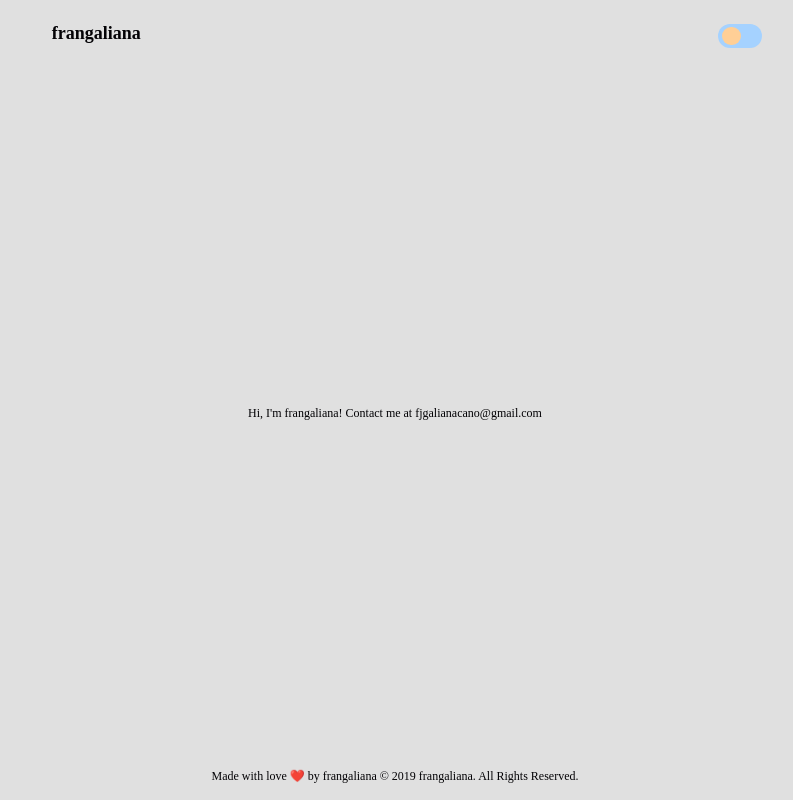
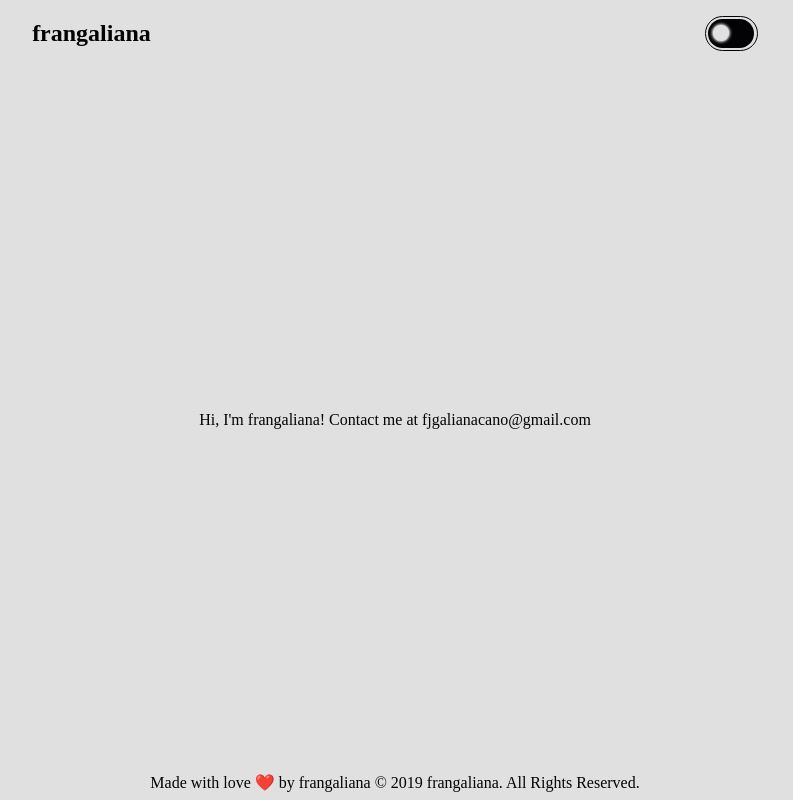
Before and after one commit to 4gustinDominguez/older-portfolio, a React app: page / in a window 1280 px wide. Shown: the whole page, without its empty margins (245-1038 px from the left). Built offline with nearby package versions, Linux system fonts and the light colour scheme; a web font is replaced by a local one.

Commit message:
master: modified ModeSwitch component with new design

```diff
--- a/src/app.container.tsx
+++ b/src/app.container.tsx
@@ -13,9 +13,15 @@ type GlobalStyleProps = {
 
 const GlobalStyle = createGlobalStyle<GlobalStyleProps>`
   ${fontFaces}
+  :root{
+    font-size: ${({ theme: { typography } }): string => `${typography.fontSize}`};
+  }
+
   body{
+    box-sizing: border-box;
+    margin: 0;
+    padding: 0;
     font-family: ${({ theme: { typography } }): string => typography.fontFamily};
-    font-size: ${({ theme: { typography } }): string => `${typography.fontSizes[1]}`};
     color: ${({ mode, theme: { palette } }): string => palette[mode].font};
     background-color: ${({ mode, theme: { palette } }): string => palette[mode].background}
     transition: color 0.5s ease-out, background 0.5s ease-out
@@ -40,7 +46,7 @@ export const App: React.FC<AppProps> = () => {
                 <ModeSwitch toggleMode={handleMode} mode={mode} />
               </>
             }
-            ContentChildren={<>Hi, I'm frangaliana! Contact me at fjgalianacano@gmail.com</>}
+            ContentChildren={<>Hi, I&apos;m frangaliana! Contact me at fjgalianacano@gmail.com</>}
             FooterChildren={<>Made with love ❤️ by frangaliana © 2019 frangaliana. All Rights Reserved.</>}
           ></GeneralLayout>
         </>
--- a/src/app.theme.ts
+++ b/src/app.theme.ts
@@ -1,7 +1,7 @@
 export const theme = {
   typography: {
     fontFamily: `"'Montserrat', sans-serif"`,
-    fontSizes: [0, 12, 14, 16, 20, 24, 32],
+    fontSize: 16,
   },
   palette: {
     light: {
--- a/src/common/mode-switch/mode-switch.component.tsx
+++ b/src/common/mode-switch/mode-switch.component.tsx
@@ -12,9 +12,9 @@ export const ModeSwitch: React.FC<ModeSwitchProps> = ({ mode, toggleMode }) => {
 
   return (
     <>
-      <CheckBoxWrapper>
-        <CheckBox id="checkbox" type="checkbox" onClick={handleMode} mode={mode} />
-        <CheckBoxLabel htmlFor="checkbox" />
+      <CheckBoxWrapper mode={mode}>
+        <CheckBox id="checkbox" type="checkbox" onClick={handleMode} />
+        <CheckBoxLabel htmlFor="checkbox" mode={mode}></CheckBoxLabel>
       </CheckBoxWrapper>
     </>
   );
--- a/src/common/mode-switch/mode-switch.styled.ts
+++ b/src/common/mode-switch/mode-switch.styled.ts
@@ -1,41 +1,55 @@
-import styled from '../../styled-components';
+import styled, { css } from '../../styled-components';
 
 import { Mode } from '../../app.model';
-
-export const CheckBoxWrapper = styled.div`
-  position: relative;
-`;
-
-export const CheckBoxLabel = styled.label`
-  position: absolute;
-  top: 0;
-  left: 0;
-  width: ${({ theme }) => theme.spacing(5.5)};
-  height: ${({ theme }) => theme.spacing(3)};
-  border-radius: ${({ theme }) => `${theme.spacing(2)}px`};
-  cursor: pointer;
-  display: flex;
-  flex-direction: column;
-  justify-content: center;
-`;
 
 type CheckboxProps = {
   mode: Mode;
 };
 
-export const CheckBox = styled.input<CheckboxProps>`
+export const CheckBoxWrapper = styled.div<CheckboxProps>`
+  position: relative;
+  width: 3.3rem;
+  height: 2.2rem;
+  border-radius: 2rem;
+  border: 0.1em solid ${({ theme: { palette }, mode }) => palette[mode].font};
+  padding: ${({ theme }) => theme.spacing(0.3)}px;
+  box-sizing: border-box;
+  display: flex;
+  justify-content: center;
+  align-items: center;
+`;
+
+export const CheckBox = styled.input`
   opacity: 0;
-  & + ${CheckBoxLabel} {
-    background: ${({ mode }) => (mode === 'light' ? '#a5d2ff' : '#2c3e52')};
+  position: absolute;
+  cursor: pointer;
+`;
+
+export const CheckBoxLabel = styled.label<CheckboxProps>`
+  ${({ theme: { palette, spacing }, mode }) => css`
+    width: 100%;
+    height: 100%;
+    background-color: ${palette[mode].font};
+    border-radius: 2em;
+    cursor: pointer;
+    display: flex;
+    align-items: center;
+    box-sizing: border-box;
+    padding: 0 ${spacing(0.6)}px;
     &::after {
       content: '';
-      display: block;
       border-radius: 50%;
-      width: ${({ theme }) => theme.spacing(2.3)};
-      height: ${({ theme }) => theme.spacing(2.3)};
-      margin-left: ${({ theme, mode }) => (mode === 'light' ? theme.spacing(0.5) : theme.spacing(1.5))};
-      background: ${({ mode }) => (mode === 'light' ? '#ffcf96' : '#2c3e52')};
-      box-shadow: ${({ mode }) => (mode === 'light' ? `none` : `8px 0 0 0 #fee5b5`)};
-      transition: all 0.2s ease;
-  }
+      width: 1rem;
+      height: 1rem;
+      background-color: ${palette[mode][mode === 'light' ? 'background' : 'font']};
+      transform: translateX(${mode === 'light' ? 0 : `${spacing(2.6)}px`});
+      box-shadow: ${mode === 'light' ? `0px 0px 3px 1px white` : `inset -5px 0px 0px 2px ${palette[mode].background}`};
+      transition: 0.25s;
+    }
+  `}
 `;
+
+/*
+
+      box-shadow: ${mode === 'light' ? `0px 0px 5px 2px white` : `6px 0 0 0 ${theme.palette[mode].background}`};
+*/
```
